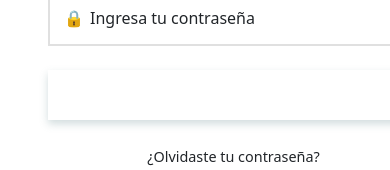
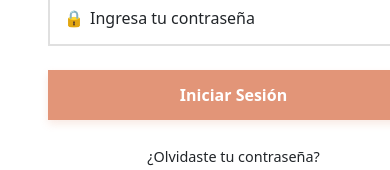
Before and after one commit to anthonyllan/spa-frontend, a React (Vite) app: page /login in a window 390 px wide. Shown: the part 600-770 px from the top of the page. Built offline with nearby package versions, Linux system fonts and the light colour scheme.

Commit message:
Fijar color del botón de login y establecer InicioClienteComponent como página principal

```diff
--- a/src/components/LoginComponent.css
+++ b/src/components/LoginComponent.css
@@ -33,6 +33,7 @@
     flex-direction: column;
     justify-content: center;
     color: white;
+    text-shadow: 0 1px 2px rgba(0,0,0,0.3);
   }
 
   .spa-auth-image-overlay {
@@ -98,6 +99,7 @@
     display: flex;
     flex-direction: column;
     background-color: var(--background-white);
+    color: var(--text-dark);
   }
 
   .spa-auth-form-container {
@@ -137,7 +139,7 @@
     font-family: var(--font-primary);
     font-size: 0.9rem;
     font-weight: 600;
-    color: var(--text-medium);
+    color: var(--text-dark);
     border-radius: var(--border-radius-md);
     cursor: pointer;
     transition: all 0.3s ease;
@@ -145,6 +147,11 @@
     align-items: center;
     justify-content: center;
     gap: 0.5rem;
+  }
+
+  .spa-auth-tab:not(.active) {
+    background-color: var(--secondary-color);
+    color: var(--text-dark);
   }
 
   .spa-auth-tab.active {
@@ -289,6 +296,11 @@
     border-radius: var(--border-radius-md);
     background-color: white;
     transition: all 0.3s ease;
+    color: var(--text-dark);
+  }
+
+  .spa-form-input::placeholder {
+    color: var(--text-light);
   }
 
   .spa-form-input:focus {
@@ -324,34 +336,36 @@
     margin-right: 0.5rem;
   }
 
+  /* Botón principal con color fijo */
   .spa-auth-button {
     width: 100%;
     padding: 1rem;
-    background-color: var(--accent-color);
+    background-color: #e29578; /* Color coral fijo */
     color: white;
     border: none;
     border-radius: var(--border-radius-md);
     font-size: 1rem;
     font-weight: 600;
     cursor: pointer;
-    transition: all 0.3s ease;
     position: relative;
     display: flex;
     justify-content: center;
     align-items: center;
     overflow: hidden;
     box-shadow: 0 4px 8px rgba(226, 149, 120, 0.2);
+    transition: none; /* Eliminar todas las transiciones */
   }
 
+  /* Eliminar todos los efectos de hover y active */
   .spa-auth-button:hover {
-    background-color: #d38569;
-    transform: translateY(-2px);
-    box-shadow: 0 6px 12px rgba(226, 149, 120, 0.3);
+    background-color: #e29578; /* Mantener el mismo color */
+    transform: none;
+    box-shadow: 0 4px 8px rgba(226, 149, 120, 0.2);
   }
 
   .spa-auth-button:active {
-    transform: translateY(1px);
-    box-shadow: 0 2px 4px rgba(226, 149, 120, 0.2);
+    transform: none;
+    box-shadow: 0 4px 8px rgba(226, 149, 120, 0.2);
   }
 
   .spa-auth-button.loading .button-text {
@@ -401,7 +415,7 @@
   .spa-text-button {
     background: none;
     border: none;
-    color: var(--accent-color);
+    color: var(--primary-color);
     font-weight: 600;
     cursor: pointer;
     padding: 0;
@@ -410,7 +424,7 @@
   }
 
   .spa-text-button:hover {
-    color: #d38569;
+    color: #5a7a7e;
     text-decoration: underline;
   }
 
@@ -477,10 +491,6 @@
       flex-direction: column;
       gap: 1.5rem;
     }
-
-    .spa-auth-button {
-      padding: 0.85rem;
-    }
   }
 
   @media (max-width: 576px) {
@@ -511,70 +521,3 @@
       padding: 0.8rem;
     }
   }
-
-
-  /* Ajustes de color - añadir al archivo CSS existente */
-
-/* Cambio de color de texto a oscuro para mejor visibilidad */
-.spa-auth-form-section,
-.spa-form-label,
-.spa-form-input,
-.spa-auth-heading h3,
-.spa-auth-subheading,
-.spa-register-cta,
-.spa-login-cta,
-.spa-form-help,
-.spa-auth-footer {
-  color: var(--text-dark);
-}
-
-/* Color oscuro para placeholder */
-.spa-form-input::placeholder {
-  color: var(--text-light);
-}
-
-/* Ajuste de colores para los botones */
-.spa-auth-tab {
-  color: var(--text-dark);
-}
-
-/* Colores de fondo pastel para los botones no activos */
-.spa-auth-tab:not(.active) {
-  background-color: var(--secondary-color);
-  color: var(--text-dark);
-}
-
-/* Estilo para el botón de autenticación con color pastel */
-.spa-auth-button {
-  background-color: var(--primary-color);
-  color: white;
-  box-shadow: 0 4px 8px rgba(106, 141, 146, 0.3);
-}
-
-.spa-auth-button:hover {
-  background-color: #5a7a7e; /* versión más oscura del color primario */
-  box-shadow: 0 6px 12px rgba(106, 141, 146, 0.4);
-}
-
-/* Enlaces y botones de texto */
-.spa-text-button {
-  color: var(--primary-color);
-}
-
-.spa-text-button:hover {
-  color: #5a7a7e;
-}
-
-.spa-forgot-link {
-  color: var(--text-medium);
-}
-
-.spa-forgot-link:hover {
-  color: var(--primary-color);
-}
-
-/* Asegurar que el texto en el panel de imagen sea legible */
-.spa-auth-image-section {
-  color: white;
-  text-shadow: 0 1px 2px rgba(0,0,0,0.3);
-}
```
